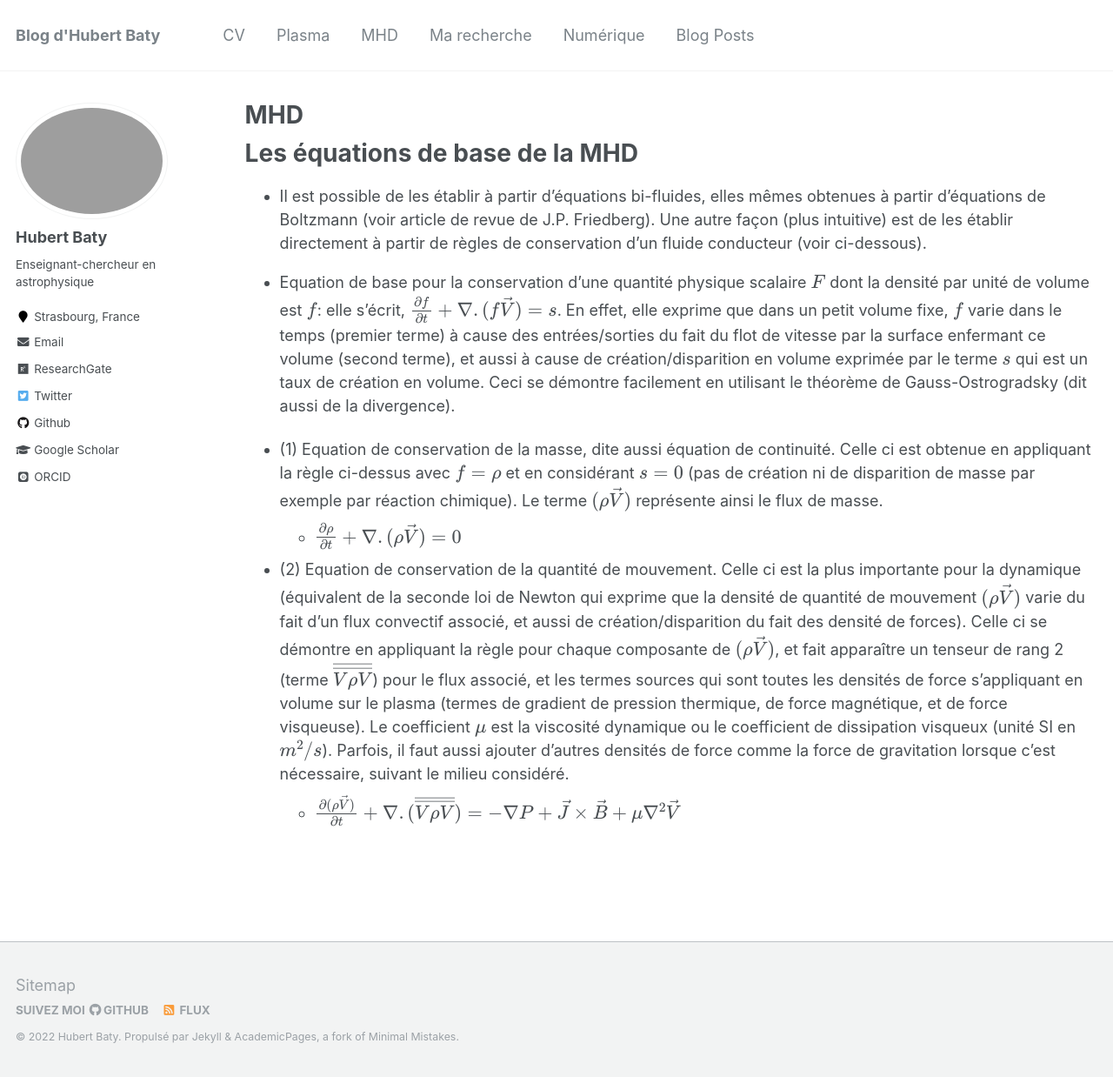
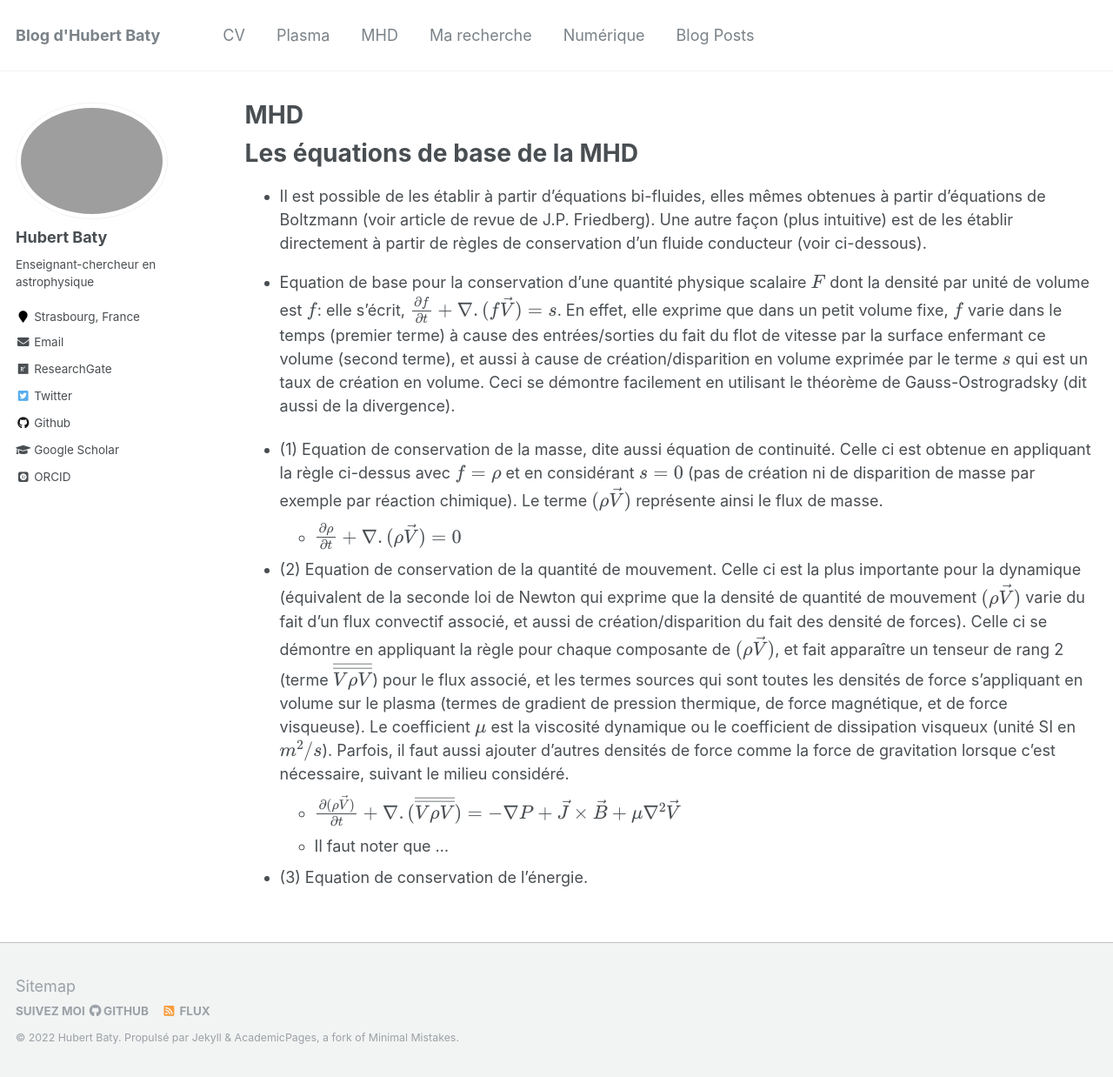
Before and after one commit to hubertbaty/hubertbaty.github.io, a Jekyll site: the page built from _pages/MHD.md, in a window 1280 px wide and 1238 px high. Shown: the whole window at 87% size. Built offline with Jekyll 4.4.1, drawn with Linux system fonts in a browser that asks for light colours; some web fonts are replaced; formulas are drawn with MathJax 3.

Commit message:
Update MHD.md

```diff
--- a/_pages/MHD.md
+++ b/_pages/MHD.md
@@ -20,3 +20,6 @@ Les équations de base de la MHD
 * (2) Equation de conservation de la quantité de mouvement. Celle ci est la plus importante pour la dynamique (équivalent de la seconde loi de Newton qui exprime que la densité de quantité de mouvement $(\rho \vec V)$ varie du fait d'un flux convectif associé, et aussi de création/disparition du fait des densité de forces). Celle ci se démontre en appliquant la règle pour chaque composante de $(\rho \vec V)$, et fait apparaître un tenseur de rang 2 (terme $\overline{\overline {V \rho V }}$)
 pour le flux associé, et les termes sources qui sont toutes les densités de force s'appliquant en volume sur le plasma (termes de gradient de pression thermique, de force magnétique, et de force visqueuse). Le coefficient $\mu$ est la viscosité dynamique ou le coefficient de dissipation visqueux (unité SI en $m^2/s$). Parfois, il faut aussi ajouter d'autres densités de force comme la force de gravitation lorsque c'est nécessaire, suivant le milieu considéré.
   * $\frac {\partial (\rho \vec V)} {\partial t} + \nabla . ( \overline{\overline {V \rho V }} ) = - \nabla P + \vec J \times \vec B + \mu \nabla^2 \vec V $
+  * Il faut noter que ...
+
+* (3) Equation de conservation de l'énergie.
```
